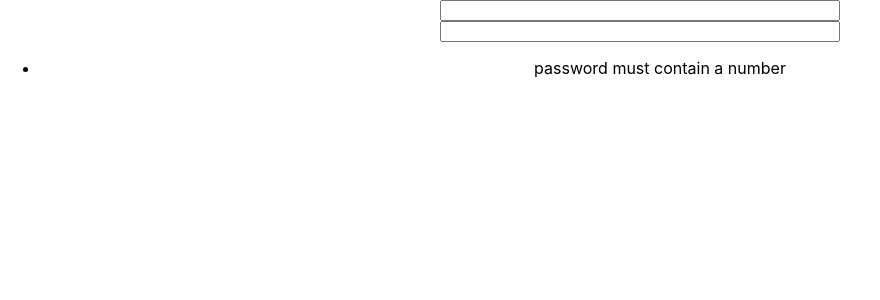
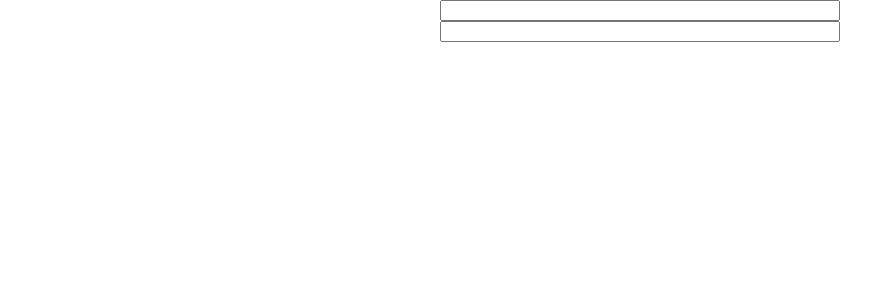
Before and after one commit to CD-Mackay/bad_ui_battles, a React (Create React App) app in the folder bad_password_validation/: page / in a window 1280 px wide. Shown: the top 300 px of the page, without its empty margins (0-880 px from the left). Built offline with nearby package versions, Linux system fonts and the light colour scheme.

Commit message:
convert map feature to helper function

```diff
--- a/bad_password_validation/src/App.js
+++ b/bad_password_validation/src/App.js
@@ -16,6 +16,12 @@ function App() {
       console.log(errorArr);
       setError(errorArr);
     }
+  };
+
+  const showReqs = () => {
+    error.map((element, index) => {
+      return <li key={index}>{element.string}</li>
+    })
   }
 
   const handleInput = (e) => {
@@ -30,9 +36,7 @@ function App() {
         <input type="password" value={password} onChange={(e) => handleInput(e)}></input>
       </form>
       <ul>
-        {error.map((element, index) => {
-          return <li key={index}>{element.string}</li>
-        })}
+        {showReqs()}
       </ul>
     </div>
   );
```
